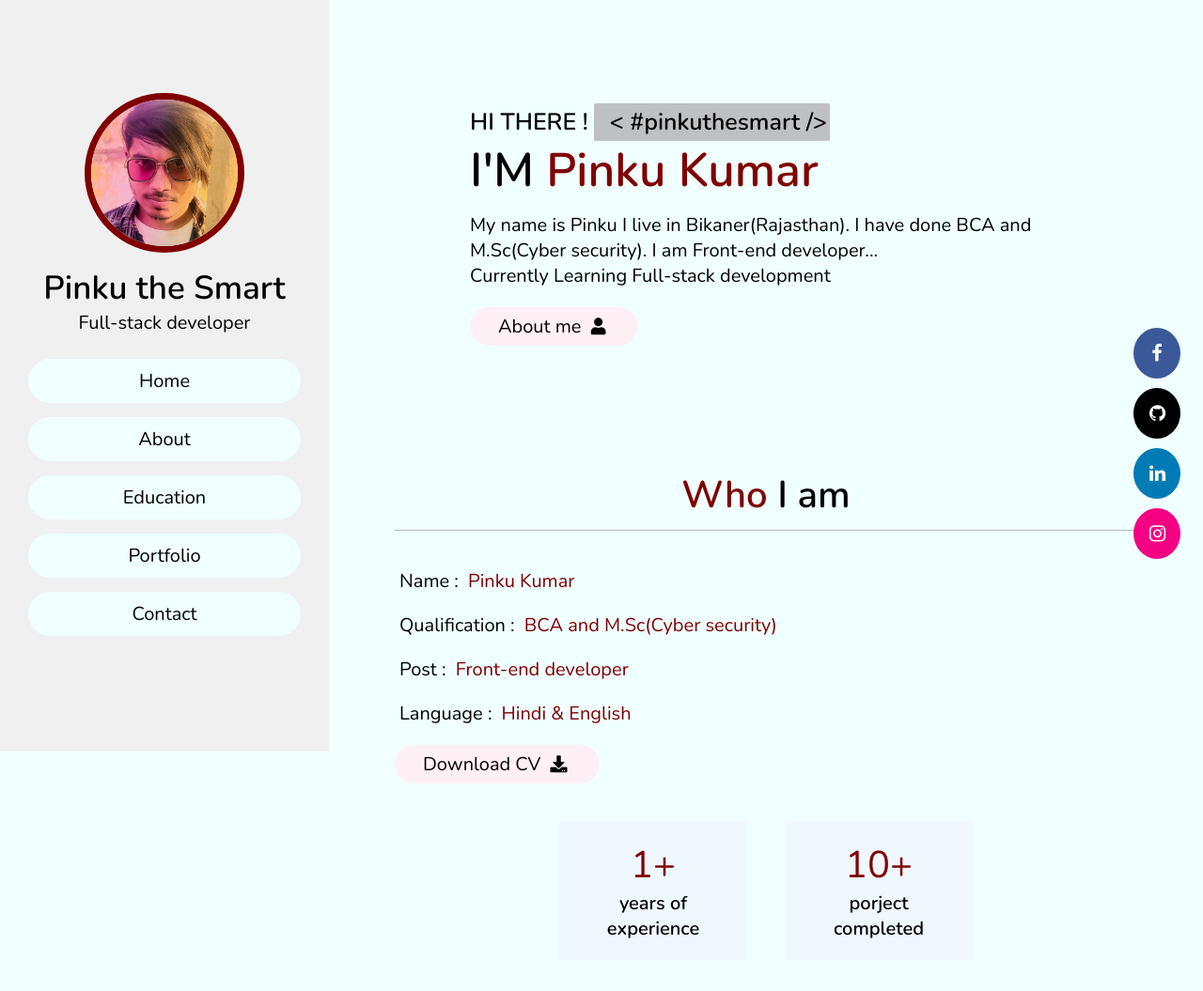
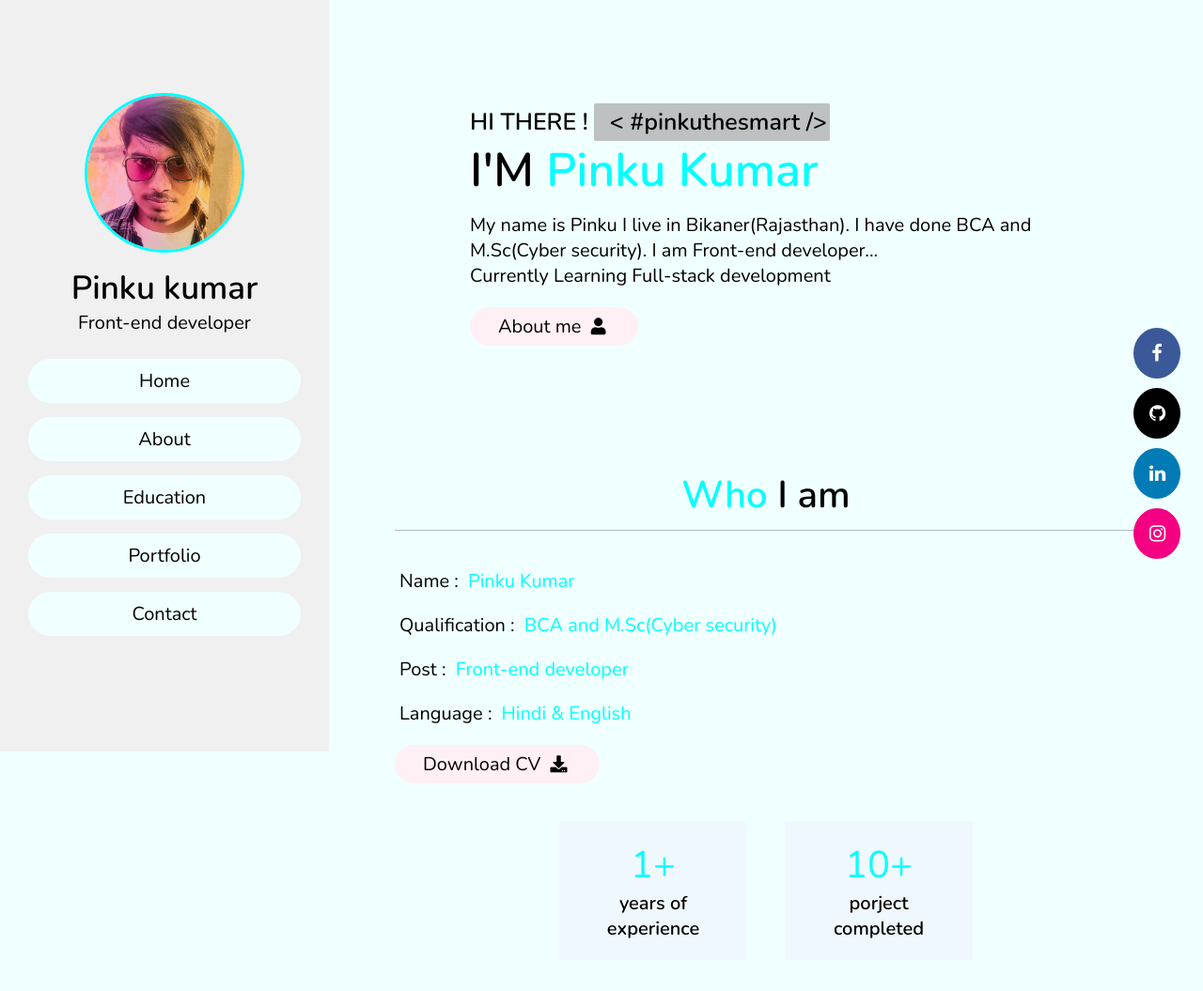
Before and after one commit to coderpinku/portfolio, a plain HTML site: page index.html in a window 1280 px wide. Shown: the top 1055 px of the page at 94% size. Drawn offline with nearby package versions, Linux system fonts and the light colour scheme.

Commit message:
add new project and fix UI

```diff
--- a/index.html
+++ b/index.html
@@ -27,8 +27,8 @@
 
     <div class="user">
         <img src="img/mypic-Copy.jpg" alt="">
-        <h3 class="name">Pinku the Smart</h3>
-        <p class="post">Full-stack developer</p>
+        <h3 class="name">Pinku kumar</h3>
+        <p class="post">Front-end developer</p>
     </div>
 
     <nav class="navbar">
@@ -237,6 +237,15 @@
     </div>
     </div>
 
+    <div class="box" data-aos="fade-right">
+        <img src="img/random-quote.png" alt="">
+        <div class="hide-cover">
+            <a href="https://github.com/coderpinku/random-quotes-generator" target="_blank" class="hoverBtn">Github</a>
+            <a href="https://random-quotes-pinku.netlify.app/" target="_blank" class="hoverBtn">VIEW DEMO</a>
+    </div>
+    </div>
+
+
 </div>
 
 </section>
--- a/style.css
+++ b/style.css
@@ -1,8 +1,10 @@
 @import url('https://fonts.googleapis.com/css2?family=Nunito:wght@200;300;400;600&display=swap');
 
 :root{
-    --yellow:#800000;
+    /* --yellow:#800000; */
     --black:#000000;
+    --yellow: cyan;
+
 }
 
 *{
@@ -106,7 +108,7 @@ header .user img{
     border-radius: 50%;
     object-fit: cover;
     margin-bottom: 1rem;
-    border:.7rem solid var(--yellow);
+    border: 0.3rem solid var(--yellow);
 }
 
 header .user .name{
```
Also changed, not shown: img/random-quote.png (added).
